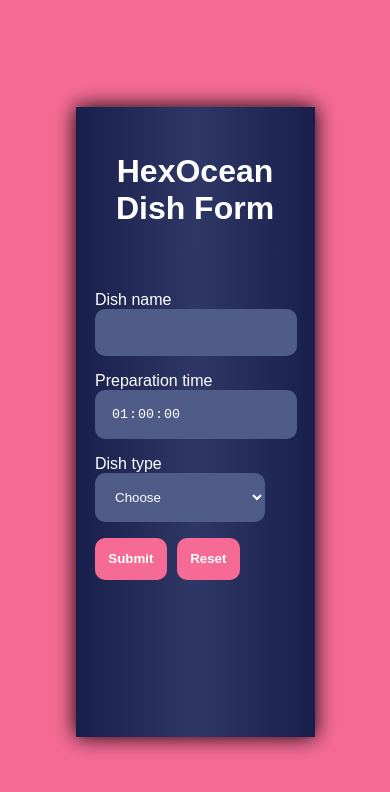
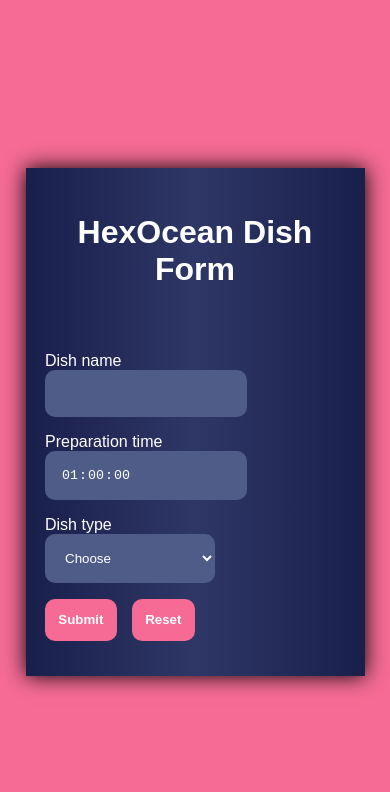
Before and after one commit to Webdogepl/hexocean, a React (Create React App) app: page / in a window 390 px wide. Shown: the top 792 px of the page. Built offline with nearby package versions, Linux system fonts and the light colour scheme.

Commit message:
Mobile devices height fix

```diff
--- a/src/components/Form/DishForm.module.scss
+++ b/src/components/Form/DishForm.module.scss
@@ -3,7 +3,7 @@
 	color: white;
 	padding: 5%;
 	box-shadow: 0 0 20px 0px black;
-	width: clamp(200px, 50%, 900px);
+	width: clamp(300px, 50%, 900px);
 	height: 70vh;
 	transition: height 1s;
 
@@ -65,3 +65,9 @@
 		}
 	}
 }
+
+@media (max-width: 1400px) {
+	.formContainer {
+		height: auto;
+	}
+}
```
